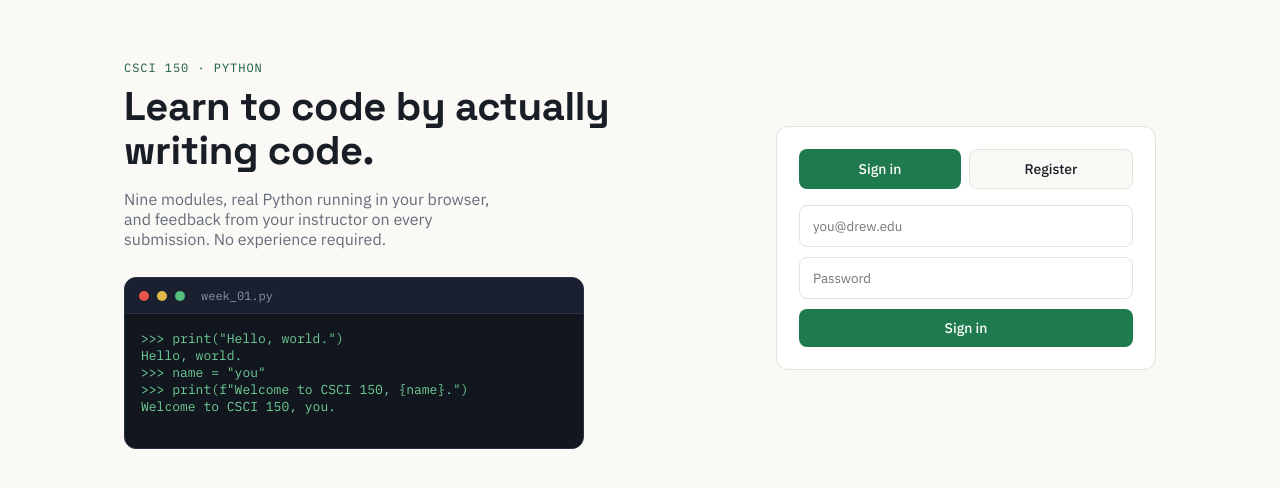
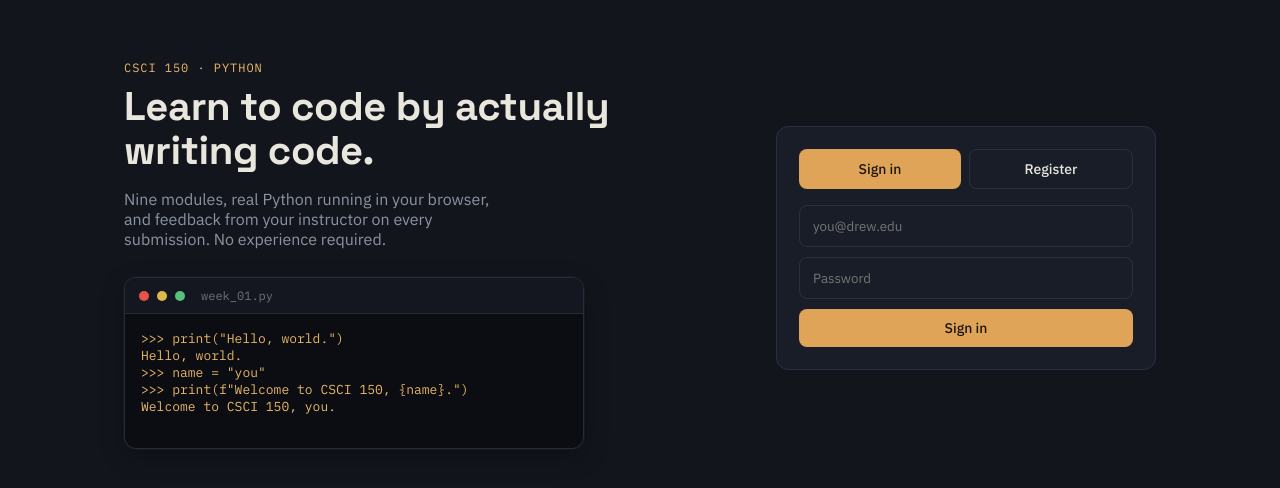
Before and after one commit to NihalShah4/csci150-platform, a Next.js app: page / in a window 1280 px wide. Shown: the top 488 px of the page. Built offline with nearby package versions, Linux system fonts and the light colour scheme; no server answers.

Commit message:
Switch to warm amber-phosphor dark theme instead of light

```diff
--- a/app/globals.css
+++ b/app/globals.css
@@ -1,24 +1,24 @@
 @import url('https://fonts.googleapis.com/css2?family=Space+Grotesk:wght@500;600;700&family=IBM+Plex+Sans:wght@400;500;600&family=IBM+Plex+Mono:wght@400;500;600&display=swap');
 
 :root {
-  --bg: #faf9f6;
-  --surface: #ffffff;
-  --border: #e5e2d8;
-  --ink: #191d26;
-  --ink-soft: #656d7a;
-  --accent: #1f7a4d;
-  --accent-dark: #155c3a;
-  --accent-soft: #e3f2e9;
-  --warn: #b8792a;
-  --warn-soft: #fbeedd;
-  --danger: #b23b30;
-  --danger-soft: #fbebe9;
-  --term-bg: #12161f;
-  --term-bg-2: #1a2030;
-  --term-border: #2a3142;
-  --term-ink: #dbe6df;
-  --term-green: #6fcf97;
-  --term-dim: #8a94a6;
+  --bg: #12151c;
+  --surface: #191d27;
+  --border: #2a3040;
+  --ink: #e9e6dd;
+  --ink-soft: #8b93a3;
+  --accent: #e0a458;
+  --accent-dark: #f0b96e;
+  --accent-soft: #3a3220;
+  --warn: #cf8f6a;
+  --warn-soft: #3a2a22;
+  --danger: #d1655a;
+  --danger-soft: #3a2320;
+  --term-bg: #0b0d12;
+  --term-bg-2: #14171f;
+  --term-border: #262c3a;
+  --term-ink: #e9e6dd;
+  --term-green: #e8b768;
+  --term-dim: #6b7280;
   --radius: 12px;
   --font-display: 'Space Grotesk', sans-serif;
   --font-body: 'IBM Plex Sans', sans-serif;
@@ -83,7 +83,7 @@ a { color: var(--accent-dark); }
 /* ---------- Buttons ---------- */
 .btn {
   background: var(--accent);
-  color: white;
+  color: #1a1508;
   border: none;
   padding: 10px 18px;
   border-radius: 8px;
@@ -95,9 +95,9 @@ a { color: var(--accent-dark); }
 }
 .btn:hover { opacity: 0.92; }
 .btn:active { transform: scale(0.98); }
-.btn:disabled { background: #d8d5c9; color: #9a9689; cursor: not-allowed; }
-.btn.ghost { background: var(--bg); color: var(--ink); border: 1px solid var(--border); }
-.btn.danger { background: var(--danger); }
+.btn:disabled { background: #363c49; color: #6b7280; cursor: not-allowed; }
+.btn.ghost { background: transparent; color: var(--ink); border: 1px solid var(--border); }
+.btn.danger { background: var(--danger); color: #1a1508; }
 
 /* ---------- Inputs ---------- */
 input {
@@ -119,13 +119,14 @@ input:focus { outline: 2px solid var(--accent); outline-offset: 1px; }
   font-size: 11px;
   padding: 3px 9px;
   border-radius: 999px;
-  background: #f0efe8;
+  background: var(--surface);
+  border: 1px solid var(--border);
   color: var(--ink-soft);
   margin-left: 8px;
 }
-.badge.done { background: var(--accent-soft); color: var(--accent-dark); }
-.badge.locked { background: var(--warn-soft); color: var(--warn); }
-.badge.danger { background: var(--danger-soft); color: var(--danger); }
+.badge.done { background: var(--accent-soft); border-color: var(--accent); color: var(--accent-dark); }
+.badge.locked { background: var(--warn-soft); border-color: var(--warn); color: var(--warn); }
+.badge.danger { background: var(--danger-soft); border-color: var(--danger); color: var(--danger); }
 
 /* ---------- Terminal window (the signature element) ---------- */
 .term-window {
@@ -133,6 +134,7 @@ input:focus { outline: 2px solid var(--accent); outline-offset: 1px; }
   border-radius: var(--radius);
   border: 1px solid var(--term-border);
   overflow: hidden;
+  box-shadow: 0 0 0 1px rgba(224, 164, 88, 0.04), 0 8px 24px rgba(0, 0, 0, 0.25);
 }
 .term-header {
   display: flex;
```
